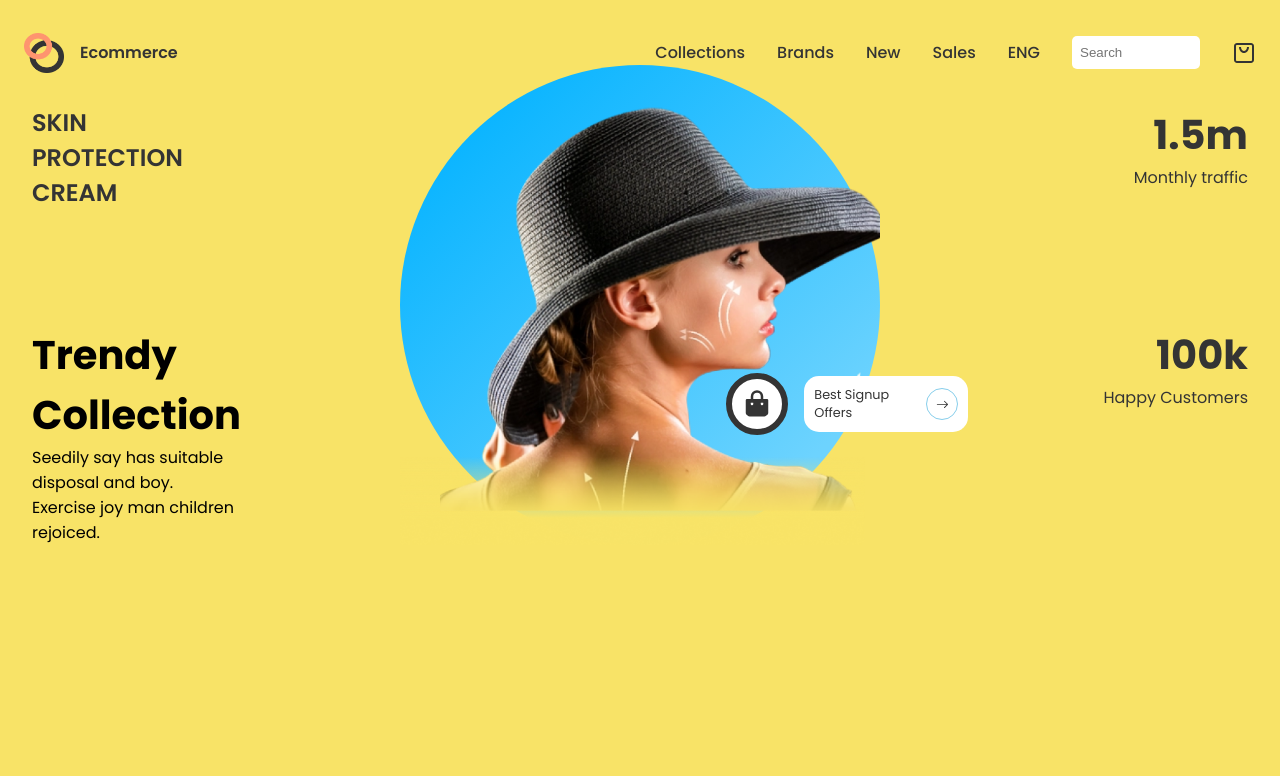
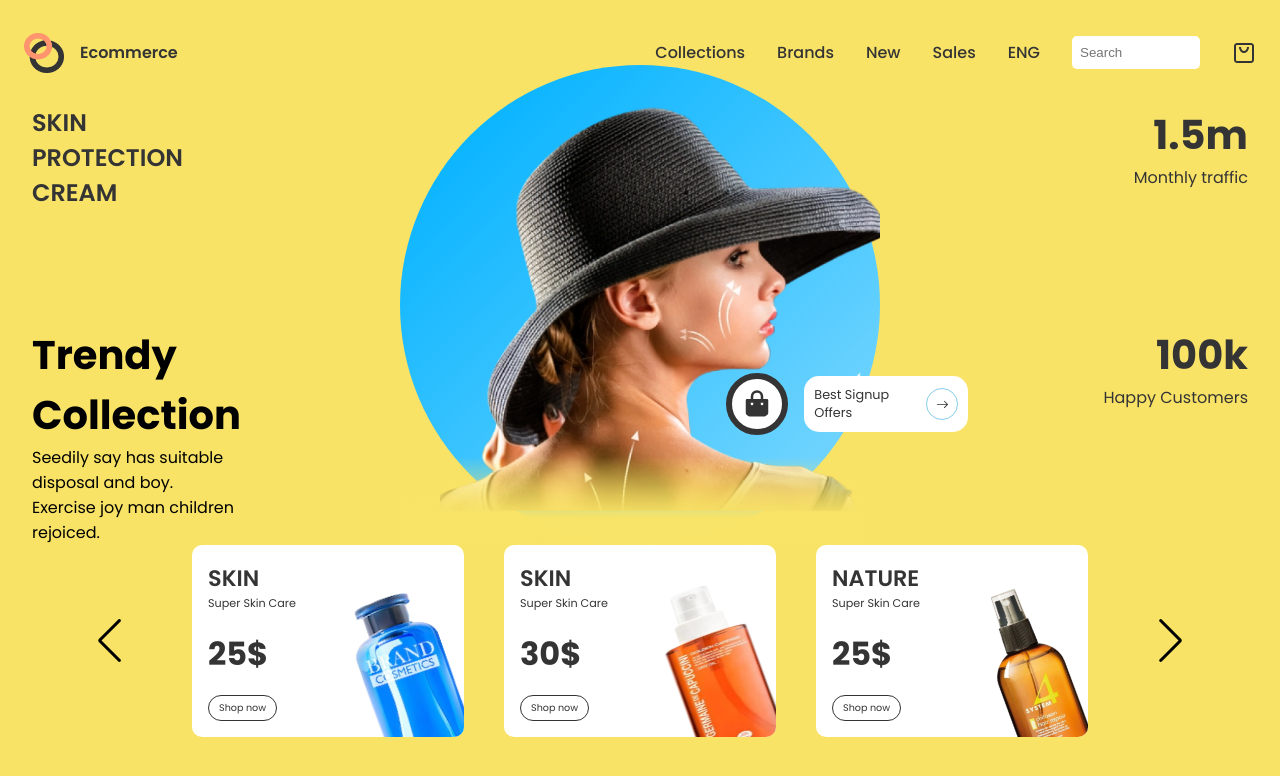
Before and after one commit to Cr1605/Ecommerce, a React (Create React App) app: page / in a window 1280 px wide. Shown: the top 776 px of the page. Built offline with nearby package versions, Linux system fonts and the light colour scheme.

Commit message:
slider commit

```diff
--- a/package.json
+++ b/package.json
@@ -10,6 +10,7 @@
     "react-dom": "^18.2.0",
     "react-icons": "^4.4.0",
     "react-scripts": "5.0.1",
+    "swiper": "^8.3.2",
     "web-vitals": "^2.1.0"
   },
   "scripts": {
--- a/src/App.js
+++ b/src/App.js
@@ -1,12 +1,14 @@
 import "./App.css";
 import Header from "./components/header";
 import Hero from "./components/hero/Hero";
+import Slider from "./components/slider/Slider";
 
 function App() {
   return (
     <div className="App">
       <Header />
       <Hero />
+      <Slider />
     </div>
   );
 }
--- /dev/null
+++ b/src/components/slider/Slider.css
@@ -0,0 +1,71 @@
+.s-container{
+    position: relative;
+}
+
+.s-container .swiper{
+    width: 70%;
+    height: 12rem;
+    position: unset;
+}
+
+.s-container .swiper-slide{
+    background: white;
+    display: flex;
+    border-radius: 10px;
+    padding: 1rem;
+    box-sizing: border-box;
+    overflow: hidden;
+    position: relative;
+}
+
+.s-container .swiper-button-prev{
+    left: 6rem;
+    color: black;
+}
+
+.s-container .swiper-button-next{
+    right: 6rem;
+    color: black;
+}
+
+.left-s{
+    display: flex;
+    flex-direction: column;
+    justify-content: space-between;
+}
+
+.name{
+    display: flex;
+    flex-direction: column;
+}
+
+.name>:nth-child(1){
+    font-size: 1.4rem;
+    font-weight: 600;
+}
+
+.name>:nth-child(2){
+    font-size: 0.7rem;
+}
+
+.left-s>:nth-child(2){
+    font-weight: bold;
+    font-size: 2rem;
+}
+
+.left-s>:nth-child(3){
+    font-size: 0.6rem;
+    border: 1px solid var(--black);
+    padding: 5px 10px;
+    width: max-content;
+    border-radius: 15px;
+}
+
+.img-p{
+    transform: rotate(-20deg);
+    position: absolute;
+    right: 0;
+    width: 40%;
+    height: 100%;
+    bottom: -20%;
+}
--- /dev/null
+++ b/src/components/slider/Slider.jsx
@@ -0,0 +1,43 @@
+import React from 'react'
+import './Slider.css'
+import { Swiper, SwiperSlide } from 'swiper/react'
+import { Pagination, Navigation } from 'swiper'
+import 'swiper/css'
+import 'swiper/css/pagination'
+import 'swiper/css/navigation'
+import { SliderProducts } from '../../data/products'
+
+const Slider = () => {
+    return (
+        <div className='s-container'>
+            <Swiper
+            modules={[Pagination, Navigation]}
+            className='mySwiper'
+            navigation={true}
+            loopFillGroupWithBlank={true}
+                slidesPerView={3}
+                spaceBetween={40}
+                slidesPerGroup={1}
+                loop={true}
+            >
+                {SliderProducts.map((slide, i) => (
+                    <SwiperSlide>
+                        <div className="left-s">
+                            <div className="name">
+                                <span>{slide.name}</span>
+                                <span>{slide.detail}</span>
+                            </div>
+                            <span>{slide.price}</span>
+                            <div>Shop now</div>
+                        </div>
+                        <img src={slide.img} alt="products" className='img-p' />
+                    </SwiperSlide>
+                ))}
+
+
+            </Swiper>
+        </div>
+    )
+}
+
+export default Slider
--- a/src/data/products.js
+++ b/src/data/products.js
@@ -16,68 +16,68 @@
 export const SliderProducts = [{
     name: 'SKIN',
     detail: 'Super Skin Care',
-    price: '25',
+    price: '25$',
     img: img1
 },
 {
     name: 'SKIN',
     detail: 'Super Skin Care',
-    price: '30',
+    price: '30$',
     img: img2
 },
 {
     name: 'NATURE',
     detail: 'Super Skin Care',
-    price: '25',
+    price: '25$',
     img: img3
 }
 ]
 export const ProductsData = [{
     name: 'SKIN',
     detail: 'Super Skin Care',
-    price: '25',
+    price: '25$',
     img: img1,
     type: 'skin care',
 },
 {
     name: 'SKIN',
     detail: 'Super Skin Care',
-    price: '30',
+    price: '30$',
     img: img2,
     type: 'skin care',
 },
 {
     name: 'NATURE',
     detail: 'Super Skin Care',
-    price: '25',
+    price: '25$',
     img: img3,
     type: 'skin care',
 },
 {
     name: 'Foundation',
     detail: 'Super Skin Care',
-    price: '25',
+    price: '25$',
     img: img4,
     type: 'foundation',
 },
 {
     name: 'CONDITIONER',
     detail: 'Super Skin Care',
-    price: '30',
+    price: '30$',
     img: img5,
     type: 'conditioner',
 },
 {
     name: 'NATURE',
     detail: 'Super Skin Care',
-    price: '25',
+    price: '25$',
     img: img6,
     type: 'skin care',
 },
 {
     name: "CONDITIONER",
     details: 'Best Conditioner',
-    price: '30',
+    price: '30$',
     img: img7,
     type: 'conditioner'
 }
@@ -85,49 +85,49 @@
 {
     name: "CONDITIONER",
     details: 'Best Conditioner',
-    price: '30',
+    price: '30$',
     img: img8,
     type: 'conditioner'
 },
 {
     name: "CONDITIONER",
     details: 'Best Conditioner',
-    price: '30',
+    price: '30$',
     img: img9,
     type: 'conditioner'
 },
 {
     name: "CONDITIONER",
     details: 'Best Conditioner',
-    price: '30',
+    price: '30$',
     img: img10,
     type: 'conditioner'
 },
 {
     name: "FOUNDATION",
     details: 'Nourish your skin',
-    price: '12',
+    price: '12$',
     img: img11,
     type: 'foundation'
 },
 {
     name: "FOUNDATION",
     details: 'Nourish your skin',
-    price: '12',
+    price: '12$',
     img: img12,
     type: 'foundation'
 },
 {
     name: "FOUNDATION",
     details: 'Nourish your skin',
-    price: '12',
+    price: '12$',
     img: img13,
     type: 'foundation'
 },
 {
     name: "FOUNDATION",
     details: 'Nourish your skin',
-    price: '12',
+    price: '12$',
     img: img14,
     type: 'foundation'
 }
```
Also changed, not shown: 2 other files (tests, documents, lock files or other folders).
